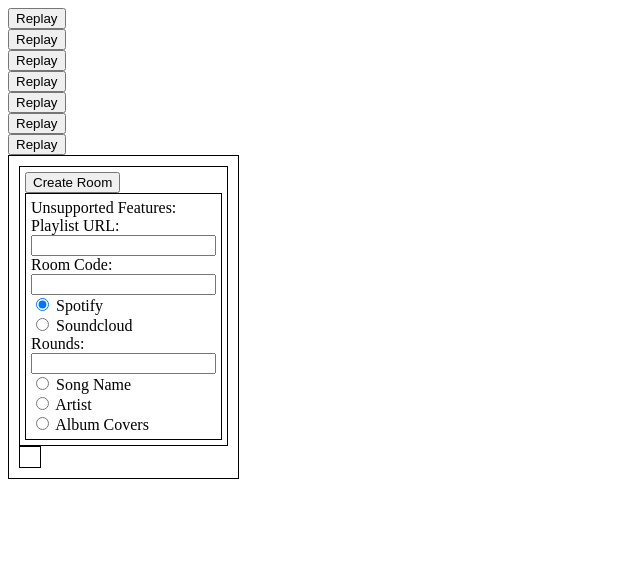
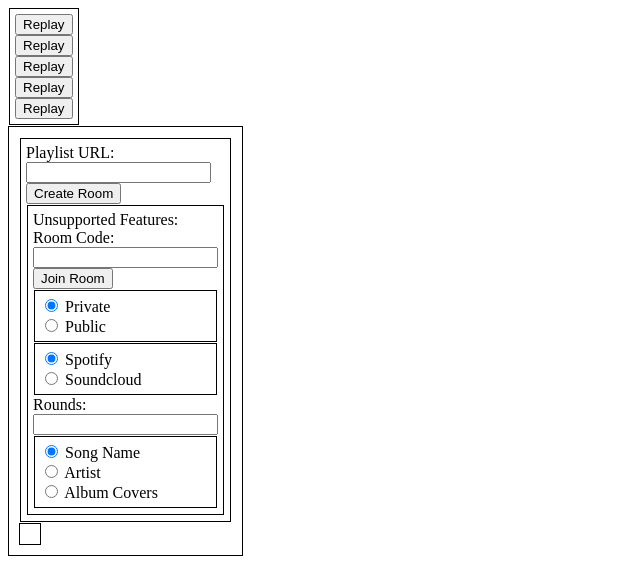
Before and after one commit to Rick-Stingel-WillowTree/Rick-Stingel-WillowTree.github.io, a plain HTML site: page index.html in a window 1280 px wide. Both pictures are taken after typing "Sample", "Sample", "Sample" into the empty fields and a click on the button "Create Room". Shown: the whole page, without its empty margins (0-640 px from the left). Drawn offline with Linux system fonts and the light colour scheme.

Commit message:
added future features

```diff
--- a/code.css
+++ b/code.css
@@ -1,14 +1,15 @@
-#query {
+#query, #retry, #unsupported {
     border: 1px;
+    margin: 1px;
     border-style: solid;
     width: min-content;
     padding: 5px;
 }
 
-#unsupported {
+#radio {
     border: 1px;
+    margin: 1px;
     border-style: solid;
-    width: min-content;
     padding: 5px;
 }
 
--- a/code.js
+++ b/code.js
@@ -17,15 +17,9 @@ function submitClick() {
         }
     }
 
+    let APIRequest = formAPIRequest();
 
-    let URL = document.getElementById("playlistURL").value;
-
-    //let APIRequest = formURL();
-
-    //request.addEventListener("load", reqListener);
-
-    //TODO: change back to APIRequest
-    request.open("GET", serverURL);
+    request.open("GET", serverURL + '?spotifyPlaylistID=' + APIRequest);
 
     request.send();
 
@@ -33,20 +27,20 @@ function submitClick() {
 
 
 
-function  formURL() {
+function  formAPIRequest() {
     let APIRequest = null;
     if (document.getElementById("Spotify").checked == true){
-        APIRequest = "https://open.spotify.com/playlist/";
-        let playlistID = URL.slice(URL.searh("playlist/")+9,URL.length);
+        fullString = document.getElementById("playlistURL").value;
+        let playlistID = fullString.slice(fullString.search("playlist/")+9,fullString.length);
 
-        APIRequest += playlistID + "/tracks";
+        APIRequest = playlistID;
     }
     else
     {
         APIRequest = "api.soundcloud.com";
     }
+
     return APIRequest;
-
 }
 
 
@@ -67,3 +61,12 @@ function guessChoice(radioButtonChecked) {
         document.getElementById("additionalInfoforGuessChoice").innerHTML = "how?";
     }
 }
+
+function pageLoad(){
+    document.getElementById("Name").checked = true;
+    guessChoice("0")
+}
+
+function joinClick(){
+
+}
--- a/index.html
+++ b/index.html
@@ -12,23 +12,30 @@
 
 
     </head>
-    <body>
+    <body onload="pageLoad()">
         <div id="query">
-
+            Playlist URL: <input type="text" id="playlistURL" value=""/><br>
             <button type="button" id="submit" onclick="submitClick()">Create Room</button>
             <div id="unsupported">
                 Unsupported Features: <br>
-                Playlist URL: <input type="text" id="playlistURL"/><br>
-                Room Code: <input type="text" id="roomCode"><br>
-                <div>
+
+                Room Code: <input type="text" id="roomCode" value=""><br>
+                <button type="button" id="submit" onclick="joinClick()">Join Room</button>
+                <div id="radio">
+                    <input type="radio" id="Private" name="PrivateOrPublic" checked="checked"/>
+                    <label for="Private">Private</label><br>
+                    <input type="radio" id="Public" name="PrivateOrPublic" />
+                    <label for="Public">Public</label><br>
+                </div>
+                <div id="radio">
                     <input type="radio" id="Spotify" name="SpORSc" checked="checked"/>
                     <label for="Spotify">Spotify</label><br>
                     <input type="radio" id="Soundcloud" name="SpORSc" />
                     <label for="Soundcloud">Soundcloud</label><br>
                 </div>
                 Rounds:<input type="text" id="rounds"/><br>
-                <div>
-                    <input type="radio" id="Name" name="GuessChoice" onchange="guessChoice(0)"/>
+                <div id="radio">
+                    <input type="radio" id="Name" name="GuessChoice" checked="checked" onchange="guessChoice(0)"/>
                     <label for="Name">Song Name</label><br>
                     <input type="radio" id="Artist" name="GuessChoice" onchange="guessChoice(1)"/>
                     <label for="Artist">Artist</label><br>
@@ -44,8 +51,6 @@
             <button type="button" id="submit" onclick="retryButtonClick()">Replay</button><br>
             <button type="button" id="submit" onclick="retryButtonClick()">Replay</button><br>
             <button type="button" id="submit" onclick="retryButtonClick()">Replay</button><br>
-            <button type="button" id="submit" onclick="retryButtonClick()">Replay</button><br>
-            <button type="button" id="submit" onclick="retryButtonClick()">Replay</button><br>
         </div>
         <div id="response"></div>
 
```
